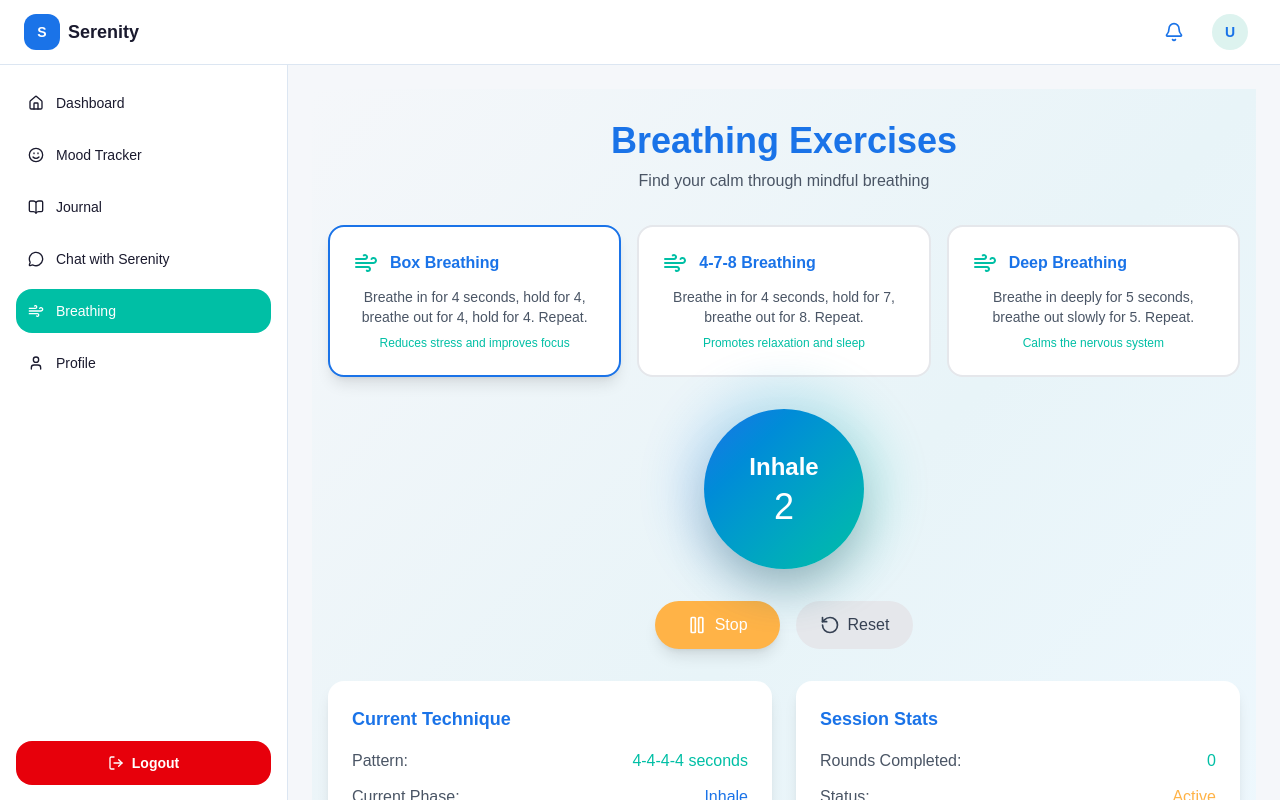
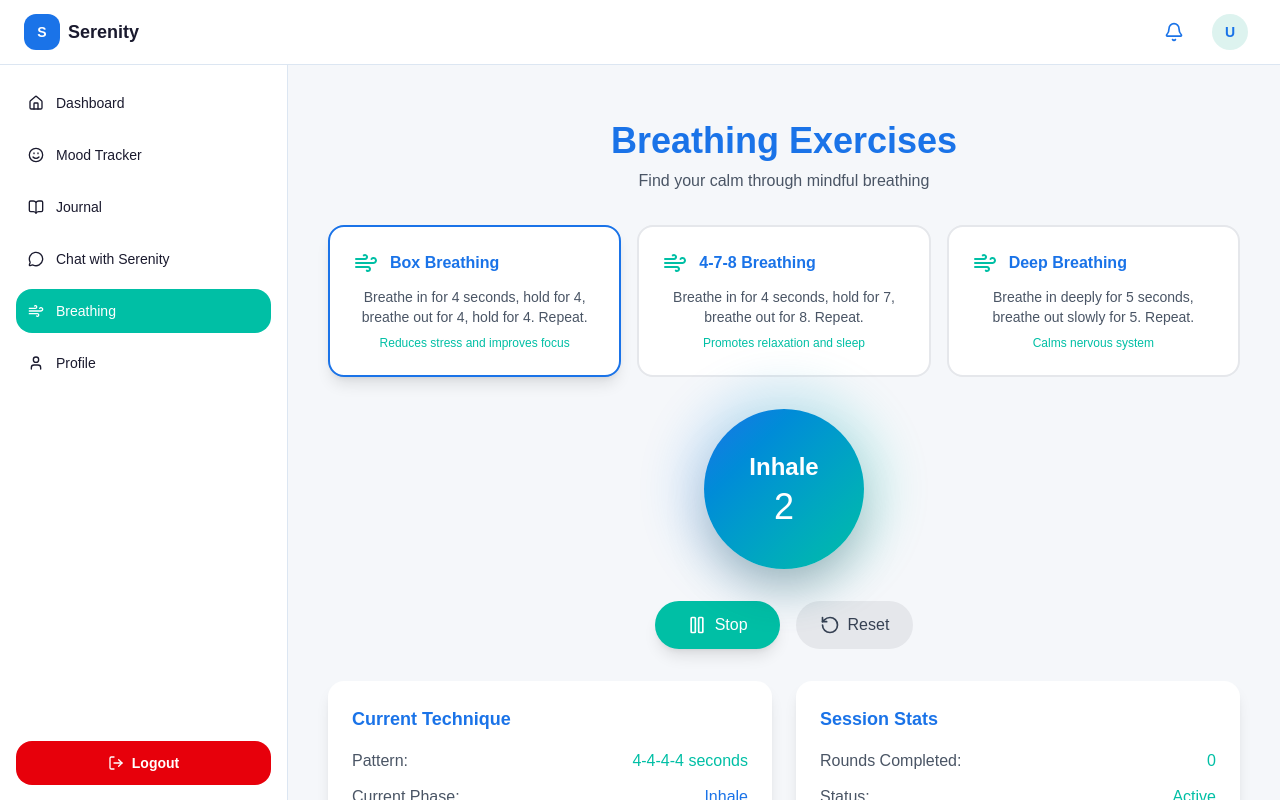
Before and after one commit to CompileNetwork33/mental-health-app, a Next.js app in the folder mental-health-companion/: page /breathing in a window 1280 px wide. Both pictures are taken after a click on the button "Start Breathing". Shown: the top 800 px of the page. Built offline with nearby package versions, Linux system fonts and the light colour scheme; no server answers.

Commit message:
Clean breathing page with 3 exercises

```diff
--- a/mental-health-companion/app/breathing/page.jsx
+++ b/mental-health-companion/app/breathing/page.jsx
@@ -23,7 +23,7 @@ const breathingTechniques = {
     pattern: [5, 5],
     phases: ['Inhale', 'Exhale'],
     instructions: 'Breathe in deeply for 5 seconds, breathe out slowly for 5. Repeat.',
-    benefits: 'Calms the nervous system'
+    benefits: 'Calms nervous system'
   }
 };
 
@@ -106,7 +106,7 @@ export default function BreathingPage() {
   };
 
   return (
-    <main className="min-h-screen bg-gradient-to-br from-[#F5F7FA] via-[#E8F4F8] to-[#F0F9FF]">
+    <main className="min-h-screen bg-[#F5F7FA]">
       <div className="container mx-auto px-4 py-8 max-w-6xl">
         {/* Header */}
         <div className="text-center mb-8">
@@ -125,8 +125,8 @@ export default function BreathingPage() {
               }}
               className={`p-6 rounded-2xl border-2 transition-all ${
                 selectedTechnique === key
-                  ? 'border-[#1A73E8] bg-white shadow-lg'
-                  : 'border-gray-200 bg-white hover:border-[#00BFA5]'
+                  ? 'border-[#1A73E8] bg-[#FFFFFF] shadow-lg'
+                  : 'border-gray-200 bg-[#FFFFFF] hover:border-[#00BFA5]'
               }`}
             >
               <div className="flex items-center gap-3 mb-3">
@@ -188,7 +188,7 @@ export default function BreathingPage() {
           ) : (
             <button
               onClick={stopBreathing}
-              className="flex items-center gap-2 px-8 py-3 bg-[#FFB347] text-white rounded-full hover:bg-[#FFA500] transition-colors shadow-lg"
+              className="flex items-center gap-2 px-8 py-3 bg-[#00BFA5] text-white rounded-full hover:bg-[#00A389] transition-colors shadow-lg"
             >
               <Pause className="w-5 h-5" />
               Stop
@@ -206,7 +206,7 @@ export default function BreathingPage() {
 
         {/* Stats */}
         <div className="grid grid-cols-1 md:grid-cols-2 gap-6">
-          <div className="bg-white rounded-2xl p-6 shadow-lg">
+          <div className="bg-[#FFFFFF] rounded-2xl p-6 shadow-lg">
             <h3 className="text-lg font-semibold text-[#1A73E8] mb-4">Current Technique</h3>
             <div className="space-y-3">
               <div className="flex justify-between items-center">
@@ -224,7 +224,7 @@ export default function BreathingPage() {
             </div>
           </div>
 
-          <div className="bg-white rounded-2xl p-6 shadow-lg">
+          <div className="bg-[#FFFFFF] rounded-2xl p-6 shadow-lg">
             <h3 className="text-lg font-semibold text-[#1A73E8] mb-4">Session Stats</h3>
             <div className="space-y-3">
               <div className="flex justify-between items-center">
@@ -233,7 +233,7 @@ export default function BreathingPage() {
               </div>
               <div className="flex justify-between items-center">
                 <span className="text-gray-600">Status:</span>
-                <span className={`font-medium ${isRunning ? 'text-[#FFB347]' : 'text-gray-500'}`}>
+                <span className={`font-medium ${isRunning ? 'text-[#00BFA5]' : 'text-gray-500'}`}>
                   {isRunning ? 'Active' : 'Paused'}
                 </span>
               </div>
@@ -242,7 +242,7 @@ export default function BreathingPage() {
         </div>
 
         {/* Instructions */}
-        <div className="mt-8 bg-white rounded-2xl p-6 shadow-lg">
+        <div className="mt-8 bg-[#FFFFFF] rounded-2xl p-6 shadow-lg">
           <h3 className="text-lg font-semibold text-[#1A73E8] mb-3">How to Use</h3>
           <ol className="space-y-2 text-gray-600">
             <li className="flex items-start gap-2">
```
